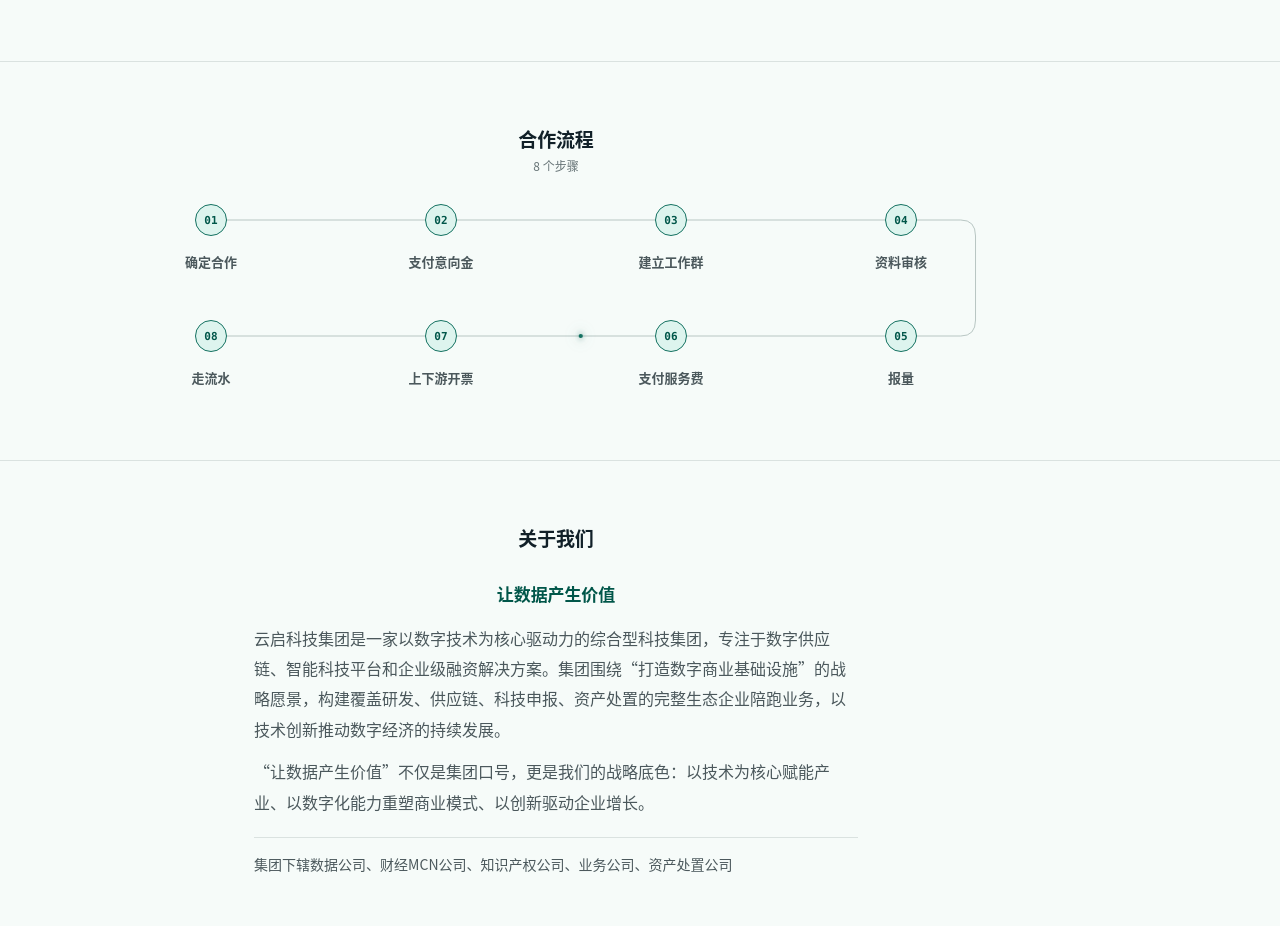
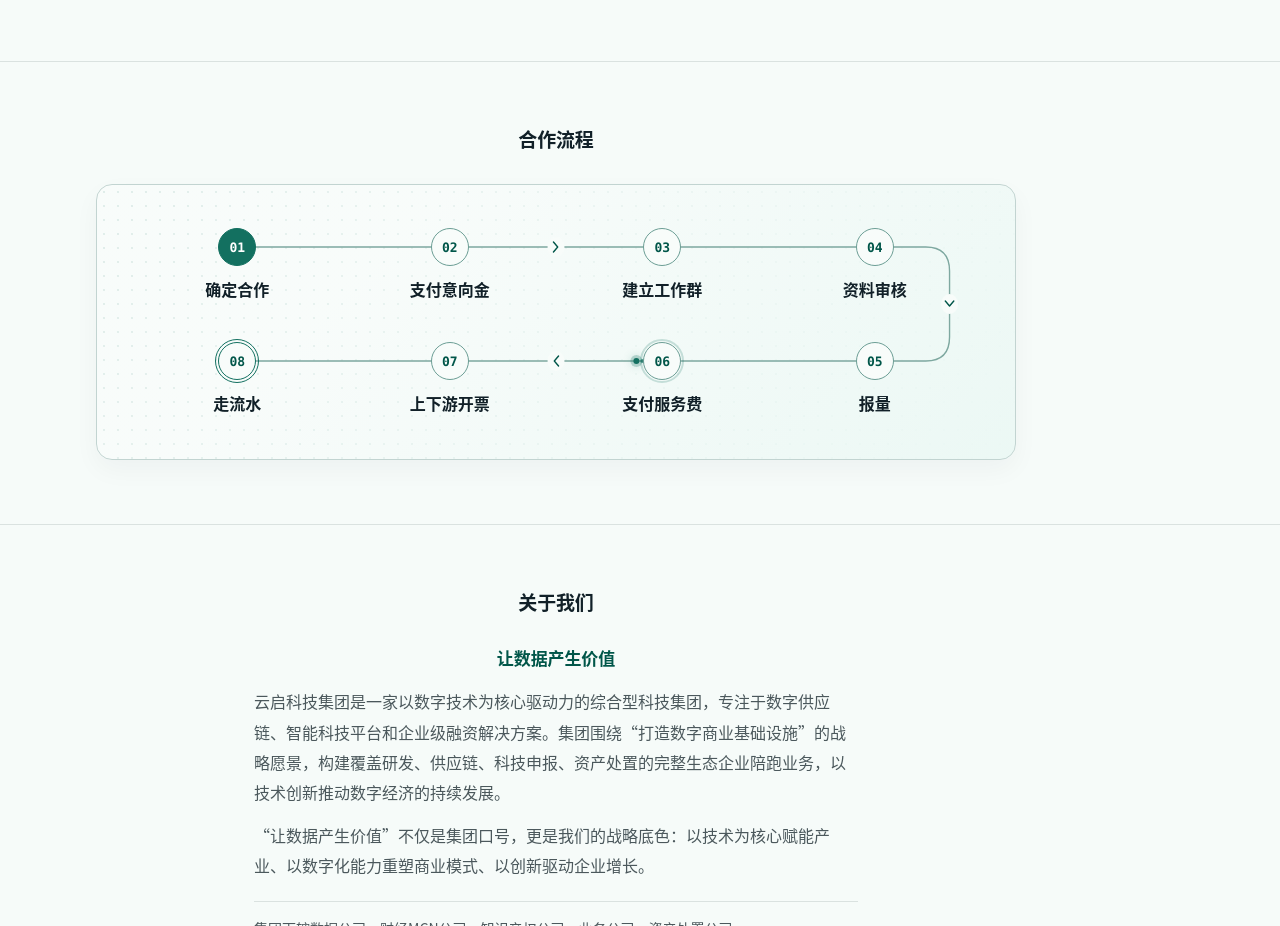
Before and after one commit to Canscx/supply-chain-catalog-site, an Astro site in the folder site/: page / in a window 1280 px wide. Shown: the part 2588-3514 px from the top of the page. Built offline with nearby package versions, Linux system fonts and the light colour scheme; Astro itself is replaced by a stand-in of ours.

Commit message:
feat(site): 优化合作流程图

```diff
--- a/site/src/components/CooperationFlow.astro
+++ b/site/src/components/CooperationFlow.astro
@@ -9,33 +9,46 @@ const steps = [
   "上下游开票",
   "走流水",
 ];
-
-/* 桌面蛇形路线：01→04 向右，04 右侧下折接 05，05→08 向左。 */
-const flowPath = "M125 16 H940 Q956 16 956 32 V116 Q956 132 940 132 H125";
 ---
 
 <section class="rail-section flow-section" id="flow" aria-labelledby="flow-title">
   <div class="wrap">
     <div class="section-head" data-reveal>
       <h2 class="section-heading" id="flow-title">合作流程</h2>
-      <span class="section-note">{steps.length} 个步骤</span>
     </div>
 
     <div class="flow-wrap">
-      <ol class="flow">
+      <div class="flow-map" data-flow-map>
+        <svg class="flow-track flow-track--desktop" viewBox="0 0 1000 202" preserveAspectRatio="none" aria-hidden="true" focusable="false">
+          <path class="flow-line" d="M125 24 H935 Q963 24 963 48 V114 Q963 138 935 138 H125" />
+          <circle class="flow-direction-back" cx="500" cy="24" r="10" />
+          <path class="flow-direction" d="m497 19 5 5-5 5" />
+          <circle class="flow-direction-back" cx="963" cy="81" r="10" />
+          <path class="flow-direction" d="m958 78 5 5 5-5" />
+          <circle class="flow-direction-back" cx="500" cy="138" r="10" />
+          <path class="flow-direction" d="m503 133-5 5 5 5" />
+        </svg>
+        <svg class="flow-track flow-track--mobile" viewBox="0 0 42 432" aria-hidden="true" focusable="false">
+          <path class="flow-line" d="M21 20 V412" />
+          <circle class="flow-direction-back" cx="21" cy="216" r="7" />
+          <path class="flow-direction" d="m17.5 214 3.5 3.5 3.5-3.5" />
+        </svg>
+        <div class="flow-motion" aria-hidden="true"></div>
+        <ol class="flow" role="list">
           {
             steps.map((step, index) => (
-            <li class="flow-step" data-reveal style={"--flow-index: " + index + "; --reveal-delay: " + index * 55 + "ms"}>
-              <span class="flow-num">{String(index + 1).padStart(2, "0")}</span>
+              <li class="flow-step">
+                <span class="flow-num" aria-hidden="true">{String(index + 1).padStart(2, "0")}</span>
                 <span class="flow-label">{step}</span>
               </li>
             ))
           }
         </ol>
-      <svg class="flow-track" viewBox="0 0 1000 192" preserveAspectRatio="none" aria-hidden="true" focusable="false">
-        <path class="flow-line" d={flowPath} />
-        <path class="flow-spark" d={flowPath} pathLength="100" />
-      </svg>
+      </div>
     </div>
   </div>
 </section>
+
+<script>
+  import "../scripts/flow";
+</script>
--- /dev/null
+++ b/site/src/scripts/flow.ts
@@ -0,0 +1,131 @@
+type RoutePoint = { x: number; y: number; distance: number };
+
+function initFlow(map: HTMLElement) {
+  const motion = map.querySelector<HTMLElement>(".flow-motion");
+  const desktopTrack = map.querySelector<SVGSVGElement>(".flow-track--desktop");
+  const mobileTrack = map.querySelector<SVGSVGElement>(".flow-track--mobile");
+  if (!motion || !desktopTrack || !mobileTrack) return;
+
+  const steps = Array.from(map.querySelectorAll<HTMLElement>(".flow-step"));
+  const desktop = window.matchMedia("(min-width: 740px)");
+  const reducedMotion = window.matchMedia("(prefers-reduced-motion: reduce)");
+  const particles = [
+    { size: 2, opacity: 0.15 },
+    { size: 2, opacity: 0.24 },
+    { size: 2.5, opacity: 0.34 },
+    { size: 3, opacity: 0.48 },
+    { size: 4, opacity: 0.68 },
+    { size: 6, opacity: 1 },
+  ].map(({ size, opacity }) => {
+    const element = document.createElement("span");
+    element.className = "flow-spark";
+    element.style.width = `${size}px`;
+    element.style.height = `${size}px`;
+    motion.append(element);
+    return { element, size, opacity };
+  });
+
+  function measureRoute(track: SVGSVGElement | null) {
+    if (!track) return;
+    const path = track.querySelector<SVGPathElement>(".flow-line");
+    const matrix = track.getScreenCTM();
+    if (!path || !matrix) return;
+
+    const bounds = map.getBoundingClientRect();
+    const pathLength = path.getTotalLength();
+    const samples: RoutePoint[] = [];
+    let distance = 0;
+    // 按屏幕上的轨迹长度采样，使光点经过拉伸后的折返段时仍保持匀速。
+    for (let index = 0; index <= 256; index++) {
+      const point = path.getPointAtLength(pathLength * index / 256).matrixTransform(matrix);
+      const x = point.x - bounds.left;
+      const y = point.y - bounds.top;
+      const previous = samples.at(-1);
+      if (previous) distance += Math.hypot(x - previous.x, y - previous.y);
+      samples.push({ x, y, distance });
+    }
+    const nodes = steps.flatMap((step) => {
+      const number = step.querySelector(".flow-num")?.getBoundingClientRect();
+      if (!number) return [];
+      return [{ step, x: number.left + number.width / 2 - bounds.left, y: number.top + number.height / 2 - bounds.top }];
+    });
+    return { samples, distance, nodes };
+  }
+
+  function pointAt(samples: RoutePoint[], distance: number) {
+    let low = 0;
+    let high = samples.length - 1;
+    while (high - low > 1) {
+      const middle = Math.floor((low + high) / 2);
+      if (samples[middle].distance < distance) low = middle;
+      else high = middle;
+    }
+    const from = samples[low];
+    const to = samples[high];
+    const mix = (distance - from.distance) / (to.distance - from.distance);
+    return { x: from.x + (to.x - from.x) * mix, y: from.y + (to.y - from.y) * mix };
+  }
+
+  let route: ReturnType<typeof measureRoute>;
+  let animationFrame = 0;
+  let loopStart = 0;
+  let passing: HTMLElement | undefined;
+  let inView = !("IntersectionObserver" in window);
+
+  function markPassing(step?: HTMLElement) {
+    if (step === passing) return;
+    passing?.classList.remove("is-passing");
+    passing = step;
+    passing?.classList.add("is-passing");
+  }
+
+  function draw(now: number) {
+    if (!route?.distance) return;
+    const cycle = desktop.matches ? 9000 : 6400;
+    const elapsed = (now - loopStart) % cycle;
+    const distance = Math.min(elapsed / (cycle - 290), 1) * route.distance;
+    const fade = Math.min(elapsed / 190, (cycle - elapsed) / 290, 1);
+    const spacing = desktop.matches ? 6 : 4;
+    const samples = route.samples;
+    particles.forEach(({ element, size, opacity }, index) => {
+      const offset = distance - (particles.length - 1 - index) * spacing;
+      const { x, y } = pointAt(samples, Math.max(0, offset));
+      element.style.transform = `translate(${x - size / 2}px, ${y - size / 2}px)`;
+      element.style.opacity = String(offset < 0 ? 0 : opacity * fade);
+    });
+    const head = pointAt(samples, distance);
+    const node = route.nodes.find(({ x, y }) => Math.hypot(head.x - x, head.y - y) < 22);
+    markPassing(fade > 0.25 ? node?.step : undefined);
+    animationFrame = requestAnimationFrame(draw);
+  }
+
+  function syncMotion() {
+    cancelAnimationFrame(animationFrame);
+    markPassing();
+    particles.forEach(({ element }) => { element.style.opacity = "0"; });
+    if (!inView || reducedMotion.matches) return;
+
+    animationFrame = requestAnimationFrame((now) => {
+      route = measureRoute(desktop.matches ? desktopTrack : mobileTrack);
+      loopStart = now;
+      draw(now);
+    });
+  }
+
+  if ("ResizeObserver" in window) {
+    new ResizeObserver(() => {
+      if (inView && !reducedMotion.matches) route = measureRoute(desktop.matches ? desktopTrack : mobileTrack);
+    }).observe(map);
+  }
+  if ("IntersectionObserver" in window) {
+    new IntersectionObserver(([entry]) => {
+      inView = entry.isIntersecting;
+      syncMotion();
+    }).observe(map);
+  }
+  desktop.addEventListener("change", syncMotion);
+  reducedMotion.addEventListener("change", syncMotion);
+  syncMotion();
+}
+
+document.querySelectorAll<HTMLElement>("[data-flow-map]").forEach(initFlow);
--- a/site/src/styles/components.css
+++ b/site/src/styles/components.css
@@ -1116,164 +1116,164 @@ body:not(.search-off) .scope-cell { scroll-margin-block-start: calc(var(--nav-h)
 
 /* ---------- 12.6 合作流程 ---------- */
 .flow-wrap {
+  --flow-paper: color-mix(in srgb, var(--page) 78%, var(--surface));
+  --flow-wash: color-mix(in srgb, var(--page) 58%, var(--accent-soft));
+  --flow-track: color-mix(in srgb, var(--accent) 35%, var(--line-strong));
+  --flow-ring: color-mix(in srgb, var(--accent) 46%, var(--line-strong));
+  --flow-halo: color-mix(in srgb, var(--accent) 24%, transparent);
   position: relative;
-  margin-top: clamp(20px, 3vw, 28px);
-}
-.flow {
-  --flow-gap: 36px;
-  display: grid;
-  gap: 0;
-}
-.flow-step {
-  position: relative;
-  min-width: 0;
-  padding: 0 0 var(--flow-gap) 46px;
-}
-.flow-step:last-child { padding-bottom: 0; }
-
-.flow-num {
-  position: absolute;
-  inset-inline-start: 0;
-  top: 0;
-  z-index: 1;
-  display: grid;
-  place-items: center;
-  width: 30px;
-  height: 30px;
-  border: 1.5px solid var(--accent);
-  border-radius: 50%;
-  background: var(--accent-soft);
-  color: var(--accent-deep);
-  font-family: var(--font-num);
-  font-size: 0.6875rem;
-  font-weight: 700;
-  line-height: 1;
-  letter-spacing: 0.02em;
-  font-variant-numeric: tabular-nums;
-}
-.flow-label {
-  display: block;
-  padding-top: 4px;
-  font-size: 0.875rem;
-  font-weight: 600;
-  line-height: 1.5;
-  color: var(--ink-soft);
-  overflow-wrap: anywhere;
-}
-.flow-step::before {
+  isolation: isolate;
+  max-width: 920px;
+  margin: clamp(18px, 3vw, 32px) auto 0;
+  padding: 21px 16px;
+  border: 1px solid color-mix(in srgb, var(--accent) 12%, var(--line));
+  border-radius: 16px;
+  overflow: hidden;
+  background: linear-gradient(135deg, var(--flow-paper) 30%, var(--flow-wash));
+  box-shadow: 0 10px 26px color-mix(in srgb, var(--ink) 4%, transparent);
+}
+.flow-wrap::before {
   content: "";
   position: absolute;
-  inset-inline-start: 14.5px;
-  top: 30px;
-  bottom: 0;
-  width: 1px;
-  background: var(--line-strong);
-}
-.flow-step:last-child::before { display: none; }
-.flow-step::after {
+  z-index: -1;
+  inset: 0;
+  background: radial-gradient(circle, color-mix(in srgb, var(--accent) 10%, transparent) 0.8px, transparent 1.1px) 0 0 / 14px 14px;
+  mask-image: linear-gradient(120deg, #000, #0005 60%, transparent);
+  pointer-events: none;
+}
+.flow-map {
+  --flow-node: 34px;
+  position: relative;
+  width: min(100%, 190px);
+  margin-inline: auto;
+}
+.flow-track {
+  position: absolute;
+  inset: 0 auto auto 0;
+  width: 42px;
+  height: 100%;
+  overflow: visible;
+  pointer-events: none;
+}
+.flow-track--desktop { display: none; }
+.flow-line,
+.flow-direction {
+  fill: none;
+  stroke-width: 1.4;
+  stroke-linecap: round;
+  stroke-linejoin: round;
+  vector-effect: non-scaling-stroke;
+}
+.flow-line { stroke: var(--flow-track); }
+.flow-direction { stroke: var(--accent-deep); }
+.flow-direction-back { fill: var(--flow-paper); }
+
+.flow {
+  position: relative;
+  z-index: 1;
+  display: grid;
+  grid-template-rows: repeat(7, 56px) 40px;
+}
+.flow-step {
+  display: flex;
+  align-items: center;
+  gap: 15px;
+  min-width: 0;
+  height: 40px;
+  padding-inline-start: 4px;
+}
+.flow-num {
+  position: relative;
+  display: grid;
+  flex: 0 0 var(--flow-node);
+  place-items: center;
+  width: var(--flow-node);
+  height: var(--flow-node);
+  border: 1px solid var(--flow-ring);
+  border-radius: 50%;
+  background: var(--flow-paper);
+  color: var(--accent-deep);
+  font: 600 0.8125rem/1 var(--font-num);
+  font-variant-numeric: tabular-nums;
+}
+.flow-num::before,
+.flow-step:last-child .flow-num::after {
   content: "";
   position: absolute;
-  inset-inline-start: 15px;
-  top: 30px;
-  width: 5px;
-  height: 5px;
+  inset: -4px;
+  border-radius: inherit;
+  pointer-events: none;
+}
+.flow-num::before {
+  border: 2px solid var(--flow-halo);
+  opacity: 0;
+  transition: opacity 200ms ease-out;
+}
+.flow-step.is-passing .flow-num::before { opacity: 1; }
+.flow-step:first-child .flow-num {
+  border-color: var(--accent);
+  background: var(--accent);
+  color: var(--cta-ink);
+}
+.flow-step:last-child .flow-num { border-color: var(--accent); }
+.flow-step:last-child .flow-num::after { border: 1px solid var(--accent); }
+.flow-label {
+  color: var(--ink);
+  font-size: 0.9375rem;
+  font-weight: 570;
+  line-height: 1.4;
+}
+.flow-step:is(:first-child, :last-child) .flow-label { font-weight: 650; }
+
+.flow-motion {
+  position: absolute;
+  inset: 0;
+  pointer-events: none;
+}
+.flow-spark {
+  position: absolute;
+  inset: 0 auto auto 0;
   border-radius: 50%;
   background: var(--accent);
-  filter: drop-shadow(0 0 3px color-mix(in srgb, var(--accent) 70%, transparent));
   opacity: 0;
-  pointer-events: none;
-  animation: flow-drop 6.4s linear infinite;
-  animation-delay: calc(var(--flow-index, 0) * 0.8s);
-}
-.flow-step:last-child::after { display: none; }
-.flow-track { display: none; }
-
-/* 1000px 以下为纵向单列：整条流程按内容宽度收窄并在页面中居中 */
-@media (max-width: 999px) {
-  .flow {
-    width: max-content;
-    max-width: 100%;
-    margin-inline: auto;
+}
+.flow-spark:last-child { box-shadow: 0 0 0 3px var(--flow-halo), 0 0 10px 2px var(--flow-halo); }
+
+@media (hover: hover) and (pointer: fine) {
+  .flow-num { transition: box-shadow 180ms ease-out; }
+  .flow-num:hover {
+    box-shadow:
+      0 0 0 3px color-mix(in srgb, var(--accent) 9%, transparent),
+      0 0 14px 3px var(--flow-halo);
   }
 }
 
-@keyframes flow-drop {
-  0% { top: 30px; opacity: 0; }
-  2% { opacity: 1; }
-  10% { top: calc(100% - 5px); opacity: 1; }
-  12%, 100% { top: calc(100% - 5px); opacity: 0; }
-}
-
-@media (min-width: 1000px) {
-  .flow {
-    grid-template-columns: repeat(4, minmax(0, 1fr));
-    grid-template-rows: 76px 40px 76px;
-  }
+@media (min-width: 740px) {
+  .flow-wrap { padding: 38px 34px 34px; }
+  .flow-map { --flow-node: 38px; width: 100%; }
+  .flow-track--desktop { display: block; width: 100%; }
+  .flow-track--mobile { display: none; }
+  .flow { grid-template: 114px 88px / repeat(4, minmax(0, 1fr)); }
   .flow-step {
     grid-row: 1;
-    padding: 48px 8px 0;
+    flex-direction: column;
+    gap: 12px;
+    height: auto;
+    padding: 5px 4px 0;
     text-align: center;
   }
-  .flow-step:nth-of-type(n + 5) { grid-row: 3; }
-  .flow-step:nth-of-type(5) { grid-column: 4; }
-  .flow-step:nth-of-type(6) { grid-column: 3; }
-  .flow-step:nth-of-type(7) { grid-column: 2; }
-  .flow-step:nth-of-type(8) { grid-column: 1; }
-  .flow-step::before,
-  .flow-step::after { display: none; animation: none; }
-  .flow-num {
-    inset-inline-start: 50%;
-    width: 32px;
-    height: 32px;
-    transform: translateX(-50%);
-  }
-  .flow-label {
-    padding-top: 0;
-    font-size: 0.8125rem;
-  }
-  .flow-track {
-    display: block;
-    position: absolute;
-    inset: 0;
-    z-index: 0;
-    width: 100%;
-    height: 100%;
-    pointer-events: none;
-    overflow: visible;
-  }
-  .flow-line {
-    fill: none;
-    stroke: var(--line-strong);
-    stroke-width: 1;
-    vector-effect: non-scaling-stroke;
-  }
-  .flow-spark {
-    fill: none;
-    stroke: var(--accent);
-    stroke-width: 4;
-    stroke-linecap: round;
-    stroke-linejoin: round;
-    vector-effect: non-scaling-stroke;
-    stroke-dasharray: 0.01 99.99;
-    stroke-dashoffset: 0;
-    opacity: 0;
-    filter:
-      drop-shadow(0 0 3px color-mix(in srgb, var(--accent) 72%, transparent))
-      drop-shadow(0 0 8px color-mix(in srgb, var(--accent) 45%, transparent));
-    animation: flow-spark-travel 9s linear infinite;
-  }
-}
-
-@keyframes flow-spark-travel {
-  0% { stroke-dashoffset: 0; opacity: 0; }
-  2% { opacity: 1; }
-  92% { opacity: 1; }
-  100% { stroke-dashoffset: -100; opacity: 0; }
+  .flow-step:nth-child(n + 5) { grid-row: 2; }
+  .flow-step:nth-child(5) { grid-column: 4; }
+  .flow-step:nth-child(6) { grid-column: 3; }
+  .flow-step:nth-child(7) { grid-column: 2; }
+  .flow-step:nth-child(8) { grid-column: 1; }
+  .flow-label { font-size: 1rem; }
 }
 
 @media (prefers-reduced-motion: reduce) {
-  .flow-spark,
-  .flow-step::after { display: none; animation: none; }
+  .flow-motion,
+  .flow-num::before { display: none; }
+  .flow-num { transition: none; }
 }
 
 /* ---------- 12.7 关于我们 ---------- */
```
Also changed, not shown: docs/PRD.md (+1 -1 lines), docs/视觉交互规格.md (+4 -4 lines). Lines whose indentation alone changed are shown as unchanged.
